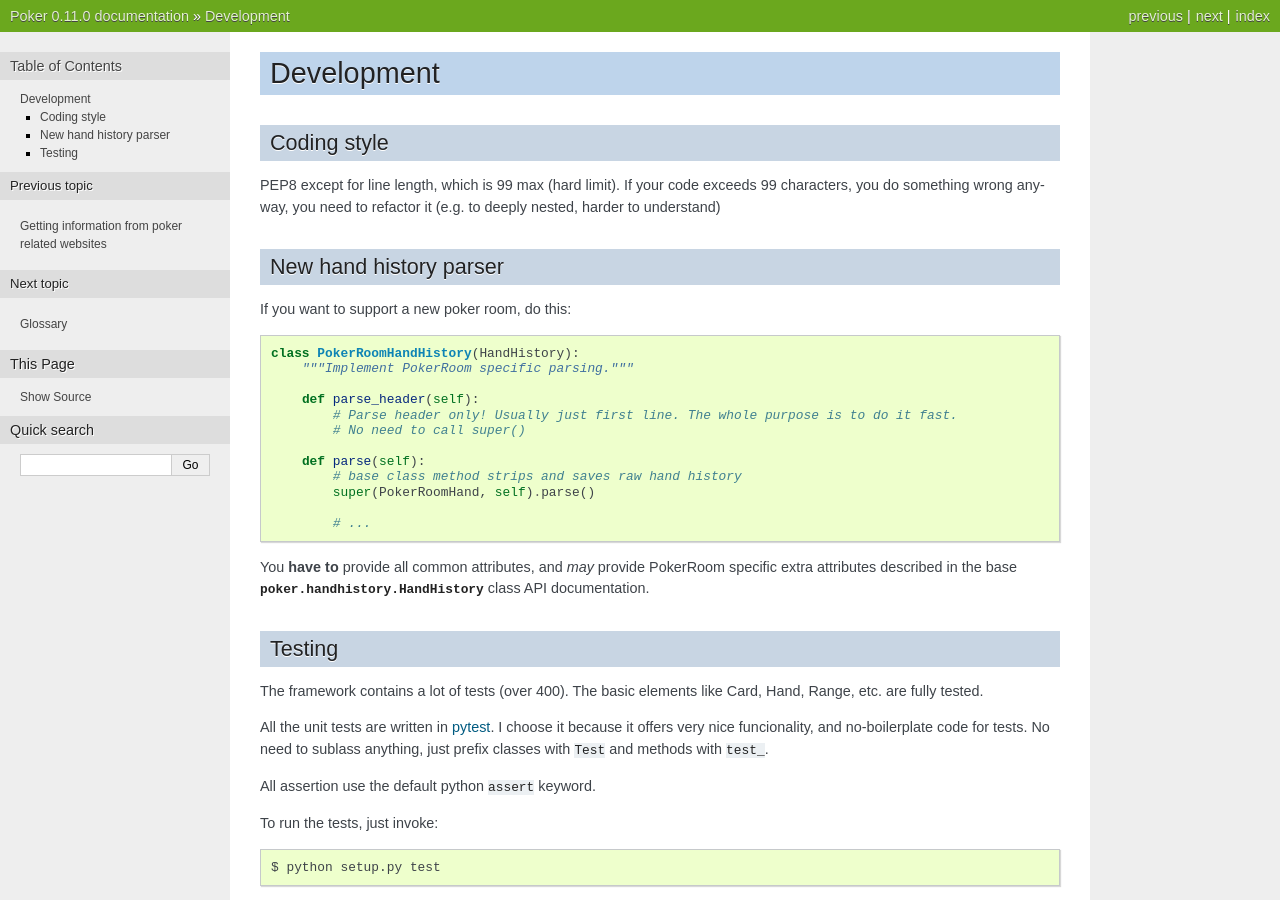
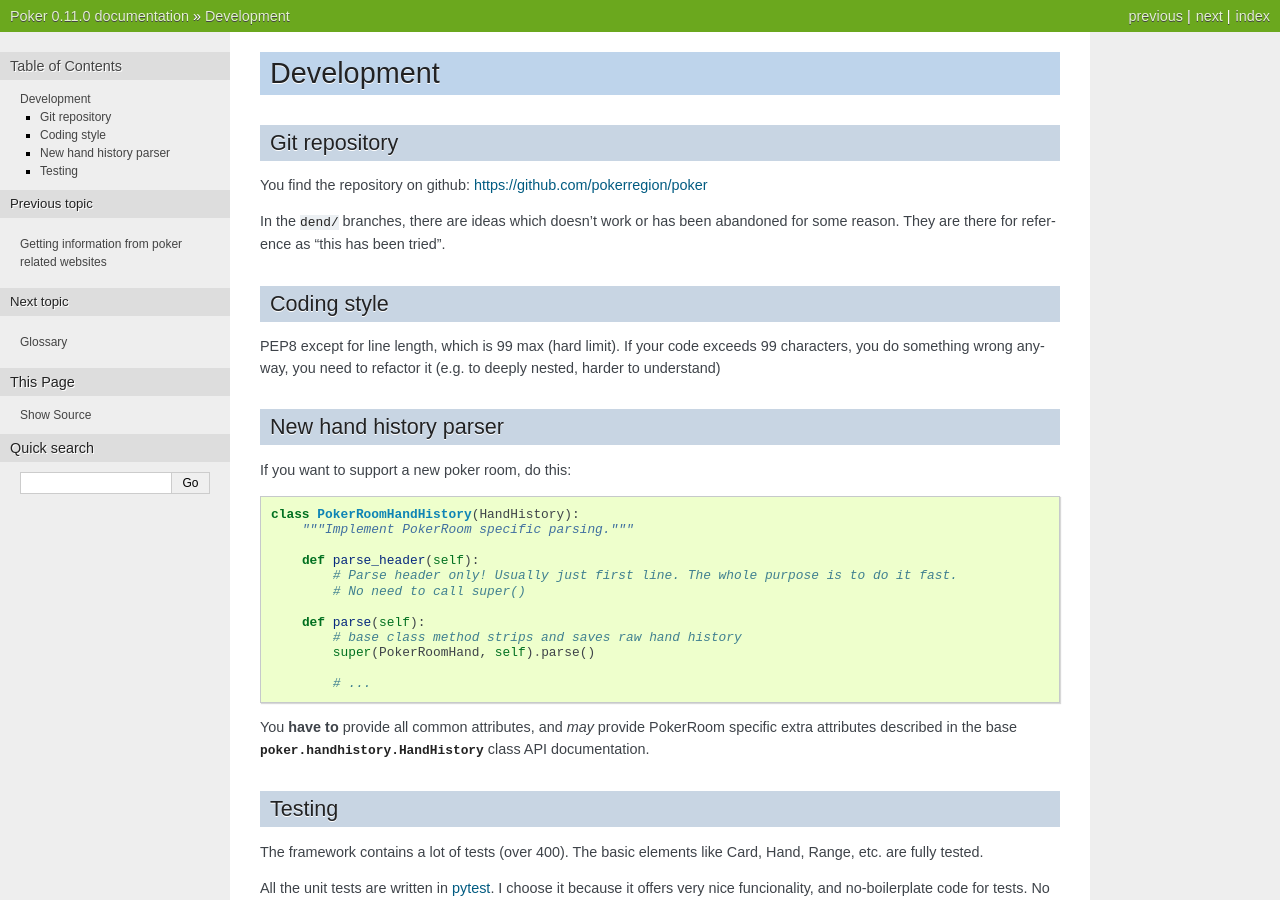
Before and after one commit to pokerregion/poker, a Sphinx documentation site: the page built from docs/development.rst, in a window 1280 px wide and 900 px high. Built offline with Sphinx 7.4.7, drawn with Linux system fonts in a browser that asks for light colours.

Commit message:
Added development notes.

```diff
--- a/docs/development.rst
+++ b/docs/development.rst
@@ -1,6 +1,15 @@
 Development
 ===========
 
+
+Git repository
+--------------
+
+You find the repository on github:
+https://github.com/pokerregion/poker
+
+In the ``dend/`` branches, there are ideas which doesn't work or has been abandoned for some reason.
+They are there for reference as "this has been tried".
 
 
 Coding style
```
